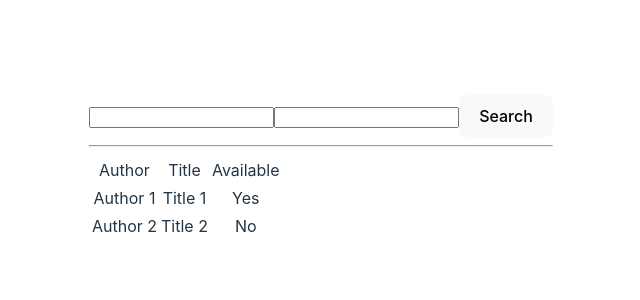
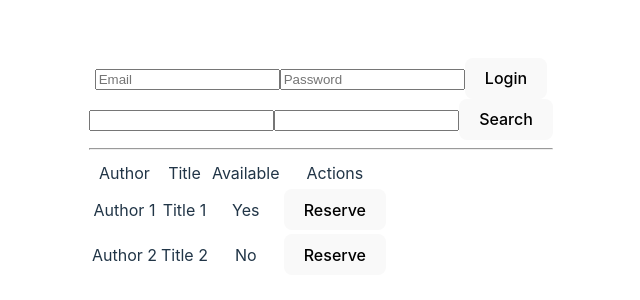
Before and after one commit to ggalindezb/ilium-client, a React (Vite) app: page / in a window 1280 px wide. Shown: the part 232-532 px from the top of the page, without its empty margins (319-959 px from the left). Built offline with nearby package versions, Linux system fonts and the light colour scheme.

Commit message:
Begin login form to fetch jwt

```diff
--- a/src/App.tsx
+++ b/src/App.tsx
@@ -1,40 +1,16 @@
 import { useState } from 'react'
 import './App.css'
+
+import Login from './components/Login'
+import BookSearchForm from './components/BookSearchForm'
 
 function App() {
   const [count, setCount] = useState(0)
 
   return (
     <>
-      <form>
-        <label htmlFor="author"></label>
-        <input type="text" name="author" />
-        <label htmlFor="title"></label>
-        <input type="text" name="title" />
-        <button>Search</button>
-      </form>
-      <hr />
-      <table>
-        <thead>
-          <tr>
-            <td>Author</td>
-            <td>Title</td>
-            <td>Available</td>
-          </tr>
-        </thead>
-        <tbody>
-          <tr>
-            <td>Author 1</td>
-            <td>Title 1</td>
-            <td>Yes</td>
-          </tr>
-          <tr>
-            <td>Author 2</td>
-            <td>Title 2</td>
-            <td>No</td>
-          </tr>
-        </tbody>
-      </table>
+      <Login />
+      <BookSearchForm />
     </>
   )
 }
--- /dev/null
+++ b/src/components/BookSearchForm.tsx
@@ -0,0 +1,42 @@
+import { useState } from 'react'
+
+function BookSearchForm() {
+  return (
+    <>
+      <form>
+        <label htmlFor="author"></label>
+        <input type="text" name="author" />
+        <label htmlFor="title"></label>
+        <input type="text" name="title" />
+        <button>Search</button>
+      </form>
+      <hr />
+      <table>
+        <thead>
+          <tr>
+            <td>Author</td>
+            <td>Title</td>
+            <td>Available</td>
+            <td>Actions</td>
+          </tr>
+        </thead>
+        <tbody>
+          <tr>
+            <td>Author 1</td>
+            <td>Title 1</td>
+            <td>Yes</td>
+            <td><button>Reserve</button></td>
+          </tr>
+          <tr>
+            <td>Author 2</td>
+            <td>Title 2</td>
+            <td>No</td>
+            <td><button>Reserve</button></td>
+          </tr>
+        </tbody>
+      </table>
+    </>
+  )
+}
+
+export default BookSearchForm
--- /dev/null
+++ b/src/components/Login.tsx
@@ -0,0 +1,24 @@
+import { useState } from 'react'
+
+function Login() {
+  const [email, setEmail] = useState<string>()
+  const [password, setPassword] = useState<string>()
+
+  const handleLogin = (event) => {
+    event.preventDefault()
+
+    console.log(email, password)
+  }
+
+  return (
+    <>
+      <form>
+        <input type="text" placeholder="Email" onChange={event => setEmail(event.currentTarget.value)} />
+        <input type="password" placeholder="Password" onChange={event => setPassword(event.currentTarget.value)} />
+        <button onClick={event => handleLogin(event)}>Login</button>
+      </form>
+    </>
+  )
+}
+
+export default Login
```
